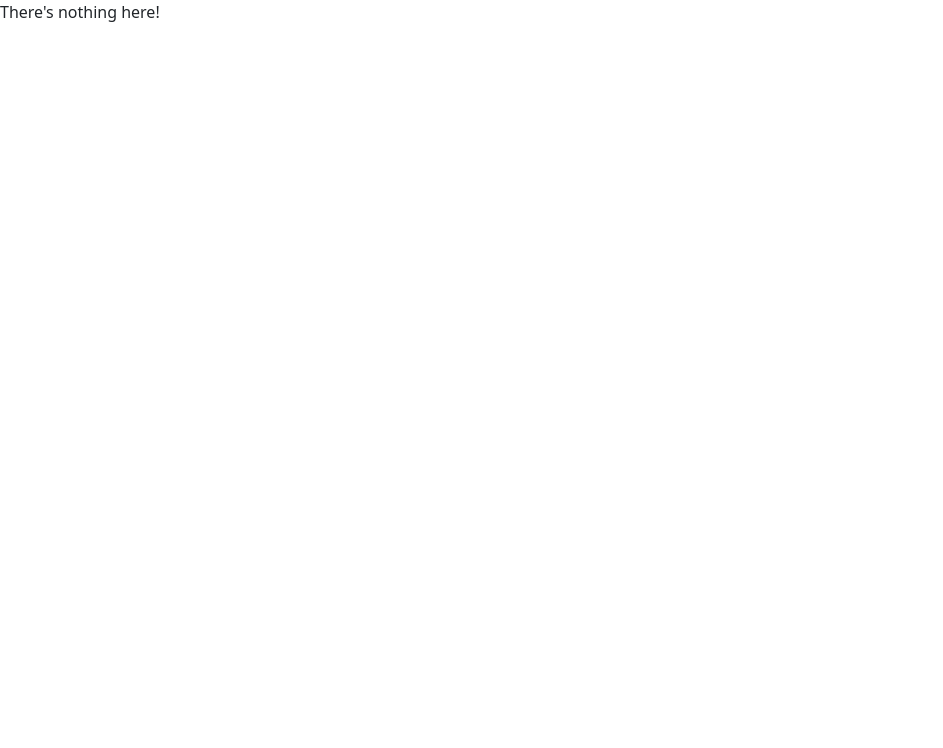
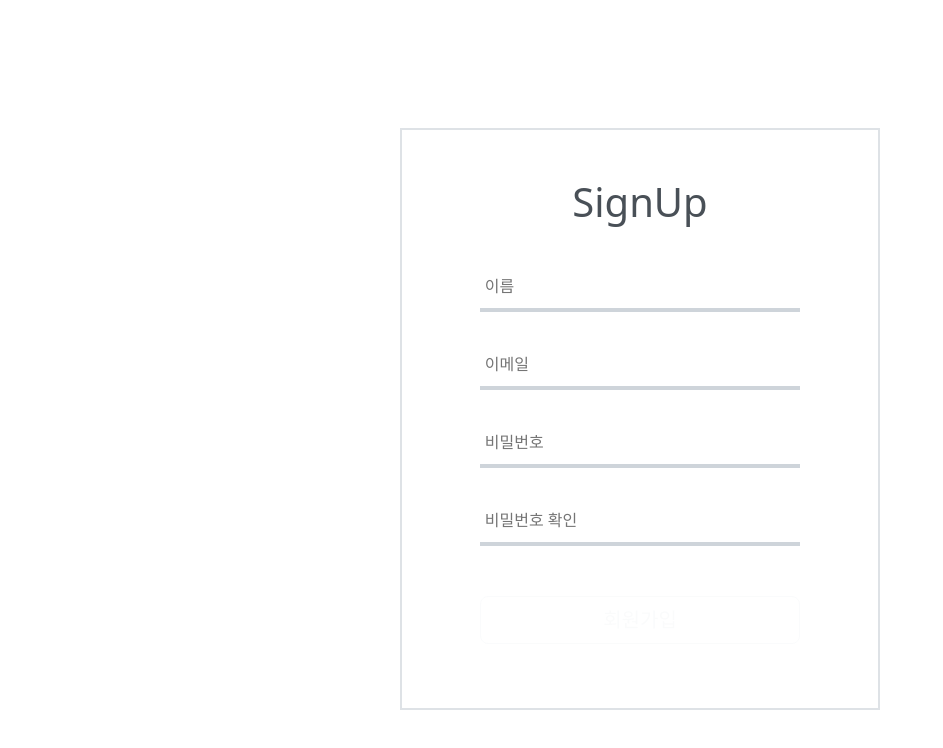
Before and after one commit to HamBab/hambab-client, a React (Create React App) app: page /signup in a window 1280 px wide. Shown: the top 748 px of the page, without its empty margins (0-943 px from the left). Built offline with nearby package versions, Linux system fonts and the light colour scheme.

Commit message:
FEAT: signup

```diff
--- a/src/App.js
+++ b/src/App.js
@@ -5,6 +5,7 @@ import Navbar from "./components/Navbar";
 import Main from "./components/Main";
 import Detail from "./components/Detail";
 import Login from "./components/Login";
+import Signup from "./components/Signup";
 import RestaurantList from "./components/RestaurantList";
 import "bootstrap/dist/css/bootstrap.min.css";
 
@@ -23,6 +24,7 @@ function App() {
 				<Route path="restaurants/:category" element={<RestaurantList />} />
 				<Route path="restaurants/detail" element={<Detail />} />
 				<Route path="/login" element={<Login />} />
+				<Route path="/signup" element={<Signup />} />
 				{/* </Route> */}
 				<Route path="*" element={<div>There's nothing here!</div>} />
 			</Routes>
--- /dev/null
+++ b/src/components/Signup.js
@@ -0,0 +1,116 @@
+import React, { useState } from "react";
+// import axios from "axios";
+import { SignupSection, ButtonDiv } from "./styledComponent";
+import Button from "react-bootstrap/Button";
+
+const Signup = () => {
+	const [name, setName] = useState("");
+	const [email, setEmail] = useState("");
+	const [password, setPassword] = useState("");
+	const [confirmPassword, setConfirmPassword] = useState("");
+
+	const handleSignUpButton = async () => {
+		// try {
+		// 	await axios({
+		// 		method: "post",
+		// 		url: "http://127.0.0.1:8000/user/signup",
+		// 		data: {
+		// 			username: email,
+		// 			password: password,
+		// 			nickname: name,
+		// 		},
+		// 	});
+		// 	alert("Success");
+		// 	// setTimeout(() => {
+		// 	// 	navigate("/login");
+		// 	// }, 2000);
+		// } catch (e) {
+		// 	alert("이미 존재하는 아이디입니다.");
+		// }
+	};
+
+	const onNameHandler = (event) => {
+		setName(event.currentTarget.value);
+	};
+	const onEmailHandler = (event) => {
+		setEmail(event.currentTarget.value);
+	};
+
+	const onPasswordHandler = (event) => {
+		setPassword(event.currentTarget.value);
+	};
+
+	const onConfirmPasswordHandler = (event) => {
+		setConfirmPassword(event.currentTarget.value);
+	};
+
+	return (
+		<SignupSection>
+			<h1>SignUp</h1>
+			<form>
+				<div>
+					<input
+						name="name"
+						type="text"
+						placeholder="이름"
+						value={name}
+						onChange={onNameHandler}
+						className="loginregister__input"
+					/>
+				</div>
+				<div>
+					<input
+						name="email"
+						type="email"
+						placeholder="이메일"
+						value={email}
+						onChange={onEmailHandler}
+						className="loginregister__input"
+					/>
+				</div>
+				<div>
+					<input
+						name="password"
+						type="password"
+						placeholder="비밀번호"
+						value={password}
+						onChange={onPasswordHandler}
+						className="loginregister__input"
+					/>
+				</div>
+				<div>
+					<input
+						name="confirmPassword"
+						type="password"
+						placeholder="비밀번호 확인"
+						value={confirmPassword}
+						onChange={onConfirmPasswordHandler}
+						className="loginregister__input"
+					/>
+				</div>
+				<ButtonDiv className="d-grid gap-2">
+					{confirmPassword.length === 0 ||
+					name.length === 0 ||
+					password.length === 0 ||
+					email.length === 0 ? (
+						<Button variant="outline-light" size="lg" disabled>
+							회원가입
+						</Button>
+					) : (
+						<Button
+							type="submit"
+							variant="outline-light"
+							size="lg"
+							onClick={() => {
+								handleSignUpButton();
+							}}
+						>
+							회원가입
+						</Button>
+					)}
+				</ButtonDiv>
+			</form>
+		</SignupSection>
+	);
+};
+export default Signup;
--- a/src/components/styledComponent.js
+++ b/src/components/styledComponent.js
@@ -201,3 +201,29 @@ export const SignupButton = styled.div`
 	cursor: pointer;
 	color: #495057;
 `;
+
+// signup
+export const SignupSection = styled.div`
+	border: 2px solid #dee2e6;
+	width: 30rem;
+	padding-top: 3rem;
+	padding-bottom: 4rem;
+	margin: 0 auto;
+	text-align: center;
+	margin-top: 8rem;
+	margin-bottom: 8rem;
+
+	input {
+		width: 20rem;
+		height: 3rem;
+		border-width: 0px 0px 4px 0px;
+		border-color: #ced4da;
+		background-color: transparent;
+		margin-top: 30px;
+		padding-left: 0.3rem;
+	}
+
+	h1 {
+		color: #495057;
+	}
+`;
```
